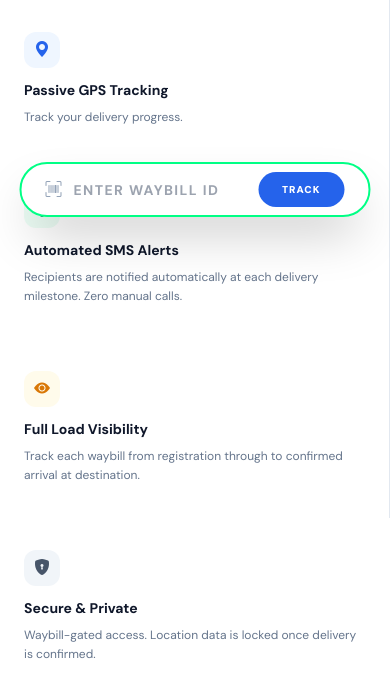
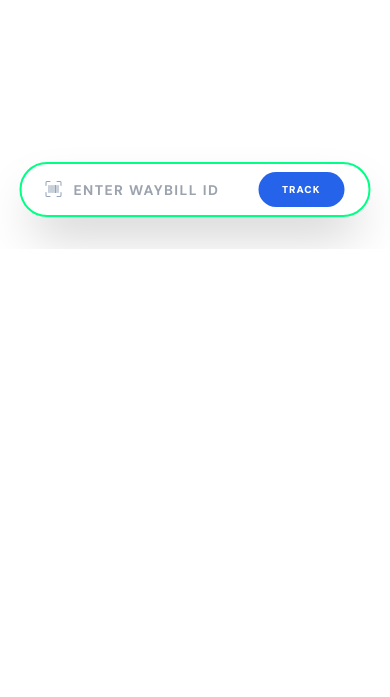
Before and after one commit to Chris-hub100/data-express, a Flask app: page /tracking in a window 390 px wide. Shown: the part 595-1292 px from the top of the page. After the commit the page ends 844 px from the top, so only its background shows below. Run offline with Flask 3, Linux system fonts and the light colour scheme; some libraries are stand-ins or nearby versions.

Commit message:
Support Update_49

```diff
--- a/templates/waybill.html
+++ b/templates/waybill.html
@@ -403,7 +403,7 @@
     </section>
 
     <!-- FEATURE STRIP (desktop only) -->
-    <div class="lg:flex">
+    <div class="hidden md:flex feature-strip">
         <div class="feature-item">
             <div class="w-9 h-9 bg-blue-50 rounded-xl flex items-center justify-center text-blue-600 mb-1"><i class="bi bi-geo-alt-fill"></i></div>
             <div class="font-bold text-sm text-slate-900">Passive GPS Tracking</div>
```
